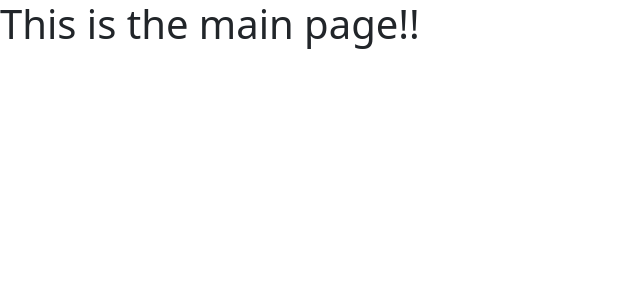
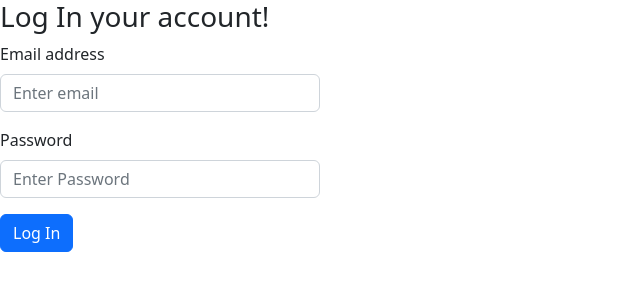
Before and after one commit to pethelp-website/final-project-pethelp, a React (Create React App) app in the folder frontend/: page /login in a window 1280 px wide. Shown: the top 300 px of the page, without its empty margins (0-640 px from the left). Built offline with nearby package versions, Linux system fonts and the light colour scheme.

Commit message:
add Isha´s login form

```diff
--- a/frontend/src/App.jsx
+++ b/frontend/src/App.jsx
@@ -2,8 +2,11 @@ import React from 'react';
 import FormSignup from "./components/signup/FormSignup";
 import HomePage from "./components/home/HomePage";
 import MainHome from "../src/components/home/mainhome/MainHome";
+import FormLogin from "../src/components/login/FormLogin";
+import HomeFooter from "../src/components/home/homefooter/HomeFooter";
+import HomeHeader from "../src/components/home/homeheader/HomeHeader";
 import 'bootstrap/dist/css/bootstrap.min.css';
-import { BrowserRouter as Router, Route, Routes } from 'react-router-dom'
+import { BrowserRouter as Router, Route, Routes } from 'react-router-dom';
 
 function App() {
   return (
@@ -14,9 +17,13 @@ function App() {
         </Route>
         <Route path="/sign-up" element={<FormSignup />}>
         </Route>
+        <Route path="/login" element={<FormLogin />}>
+        </Route>
+        <Route path="/header" element={<HomeHeader/>}>
+        </Route>
         <Route path="/main-home" element={<MainHome />}>
         </Route>
-        <Route path="/login" element={<MainHome />}>
+        <Route path="/footer" element={<HomeFooter />}>
         </Route>
       </Routes>
     </Router>
--- a/frontend/src/components/home/homefooter/HomeFooter.jsx
+++ b/frontend/src/components/home/homefooter/HomeFooter.jsx
@@ -3,7 +3,7 @@ import React from 'react'
 const HomeFooter = () => {
   return (
     <div>
-
+      footer
     </div>
   )
 }
--- a/frontend/src/components/home/homeheader/HomeHeader.jsx
+++ b/frontend/src/components/home/homeheader/HomeHeader.jsx
@@ -3,7 +3,7 @@ import React from 'react'
 const HomeHeader = () => {
   return (
     <div>
-
+      header
     </div>
   )
 }
--- /dev/null
+++ b/frontend/src/components/login/FormLogin.jsx
@@ -0,0 +1,89 @@
+//Isha´s code
+
+import { React, useState} from 'react';
+import { getLocalStorageInfo } from "../../services/getLocalStorageInfo";
+import { useNavigate } from "react-router-dom";
+import { Button, Col, Form } from 'react-bootstrap';
+
+
+const FormLogin = () => {
+  let navigate = useNavigate();
+
+  const User = {
+    email: "",
+    password: ""
+  }
+  const [values, setValues] = useState({
+    email: "",
+    password: "",
+  });
+
+  const [emailError, setEmailError] = useState("");
+  const [passwordError, setPasswordError] = useState("");
+  const [error, setError] = useState("")
+
+  const handleSubmit = (event) => {
+    event.preventDefault();
+    if (values.email.length === 0) {
+      setEmailError("Email required");
+    }
+    if (values.password.length === 0) {
+      setPasswordError("Password required");
+    }
+    if (values.email !== User.email && values.password !== User.password) {
+      console.log("Details do not match!");
+      setError("Details do not match")
+    }
+    setValues({ email: "", password: "" });
+
+    navigate("/", { replace: true });
+
+    fetch("http://localhost:3000/user/sign-in", {
+      method: "POST",
+      headers: {
+        authorization: getLocalStorageInfo(),
+        "Content-Type": "application/json",
+      },
+      body: JSON.stringify({
+        email: values.email,
+        password: values.password,
+      }),
+    })
+      .then(response => response.json())
+      .then((data) => {
+        localStorage.setItem("token", data.jwtToken);
+        console.log(data);
+      })
+      .catch((error) => console.log(error));
+  };
+
+  return (
+    <Form onSubmit={handleSubmit}>
+      <h3>Log In your account!</h3>
+      {(error !== "") ? (<div className="error">{error}</div>) : ""}
+      <Form.Group as={Col} md="3" className="mb-3" controlId="formBasicEmail">
+        <Form.Label>Email address</Form.Label>
+        <Form.Control
+          type="email"
+          placeholder="Enter email"
+          onChange={e => setValues({ ...values, email: e.target.value })}
+          value={values.email}
+        />
+        {emailError && <div className="error"> {emailError} </div>}
+      </Form.Group>
+      <Form.Group as={Col} md="3" className="mb-3" controlId="formBasicPassword">
+        <Form.Label>Password</Form.Label>
+        <Form.Control
+          type="password"
+          placeholder="Enter Password"
+          onChange={e => setValues({ ...values, password: e.target.value })} value={values.password} />
+        {passwordError && <div className="error"> {passwordError} </div>}
+      </Form.Group>
+      <Button variant="primary" type="submit" value="Login" >
+        Log In
+      </Button>
+    </Form>
+  )
+}
+
+export default FormLogin;
--- /dev/null
+++ b/frontend/src/services/getLocalStorageInfo.js
@@ -0,0 +1,3 @@
+export const getLocalStorageInfo = () => {
+    return localStorage.getItem("token");
+};
```
Also changed, not shown: frontend/src/components/home/homefooter/HomeFooter.scss (added), frontend/src/components/home/homeheader/HomeHeader.scss (added), frontend/src/components/login/FormLogin.scss (added).
